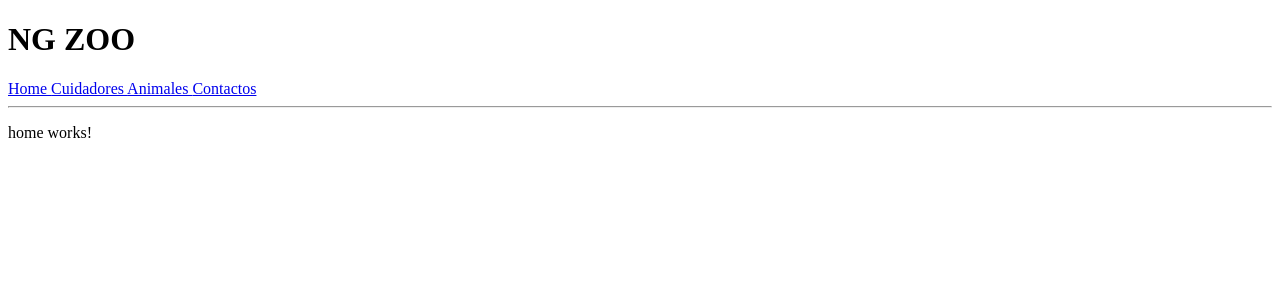
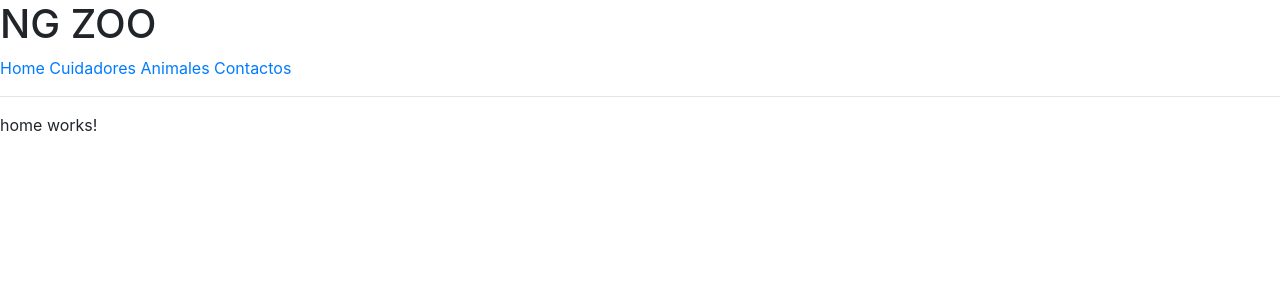
Before and after one commit to remolacho/zoo, an Angular app: page / in a window 1280 px wide. Shown: the top 300 px of the page. Built offline with nearby package versions, Linux system fonts and the light colour scheme.

Commit message:
se cargan las librerias

```diff
--- a/angular.json
+++ b/angular.json
@@ -23,9 +23,13 @@
               "src/assets"
             ],
             "styles": [
+              "node_modules/bootstrap/dist/css/bootstrap.min.css",
               "src/styles.css"
             ],
-            "scripts": []
+            "scripts": [
+              "node_modules/jquery/dist/jquery.min.js",
+              "node_modules/bootstrap/dist/js/bootstrap.min.js"
+            ]
           },
           "configurations": {
             "production": {
--- a/src/app/app.module.ts
+++ b/src/app/app.module.ts
@@ -4,7 +4,6 @@ import { FormsModule } from '@angular/forms';
 import { HttpModule } from '@angular/http';
 import { routing, appRoutingProviders } from './app.routing';
 
-//Components
 import { AppComponent } from './app.component';
 import { StoreComponent } from './components/store/store.component';
 import { ParksComponent } from './components/parks/parks.component';
--- a/src/app/components/header/header.component.ts
+++ b/src/app/components/header/header.component.ts
@@ -10,7 +10,7 @@ export class HeaderComponent implements OnInit, DoCheck {
   public currentContact: any;
 
   constructor() {
-    this.title = "NG ZOO";
+    this.title = 'NG ZOO';
    }
 
   ngOnInit() {
@@ -20,7 +20,7 @@ export class HeaderComponent implements OnInit, DoCheck {
     this.currentContact = JSON.parse(localStorage.getItem('contact'));
   }
 
-  logOut(){
+  logOut() {
     localStorage.removeItem('contact');
     localStorage.clear();
     this.currentContact = null;
--- /dev/null
+++ b/src/assets/styles.css
@@ -0,0 +1,3 @@
+body {
+  background: #eee;
+}
--- a/src/index.html
+++ b/src/index.html
@@ -7,6 +7,8 @@
 
   <meta name="viewport" content="width=device-width, initial-scale=1">
   <link rel="icon" type="image/x-icon" href="favicon.ico">
+  <link rel="stylesheet" type="text/css" href="assets/styles.css" />
+
 </head>
 <body>
   <app-root></app-root>
```
Also changed, not shown: package.json (+15 -15 lines), src/app/app.routing.ts (+3 -5 lines), 1 other file (tests, documents, lock files or other folders).
